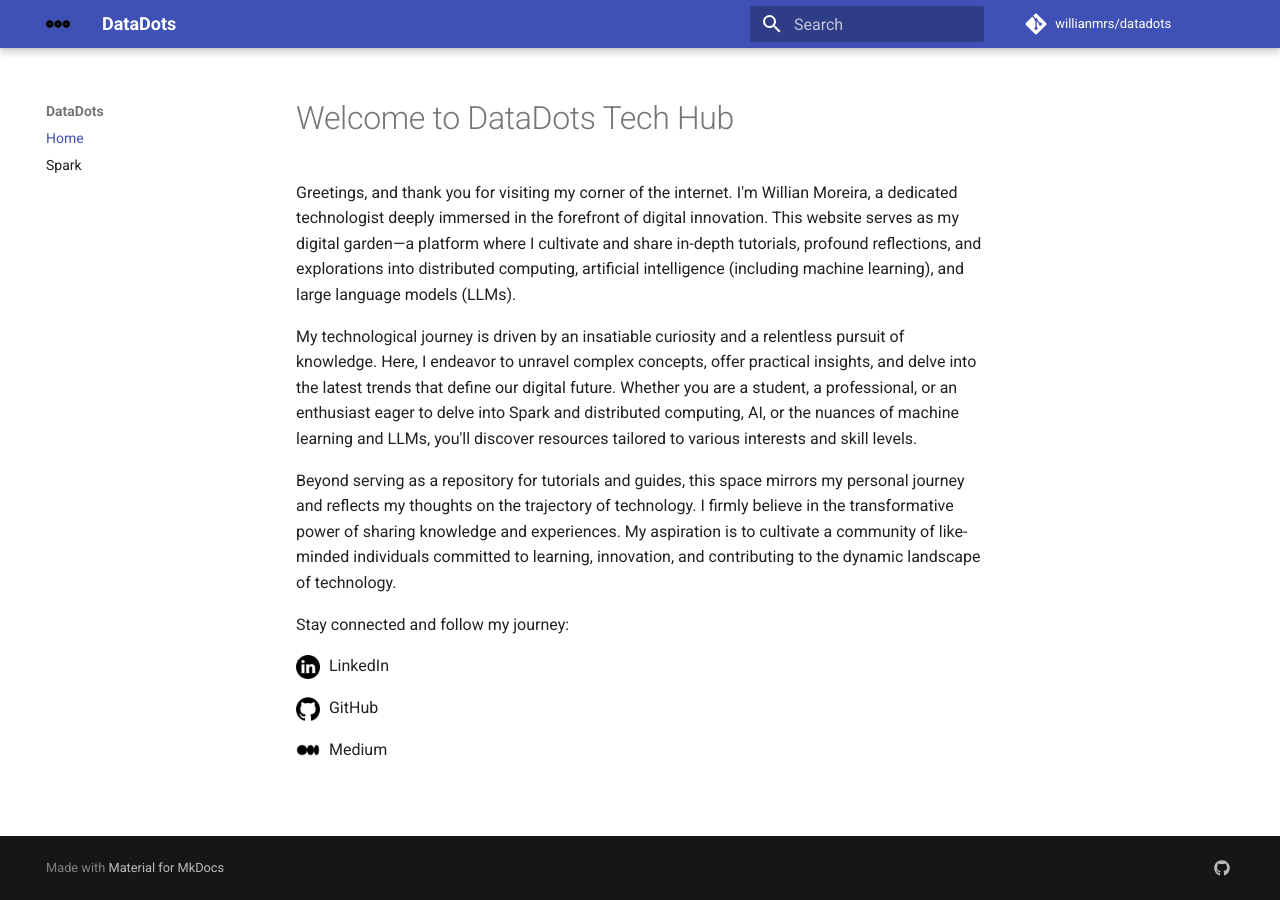
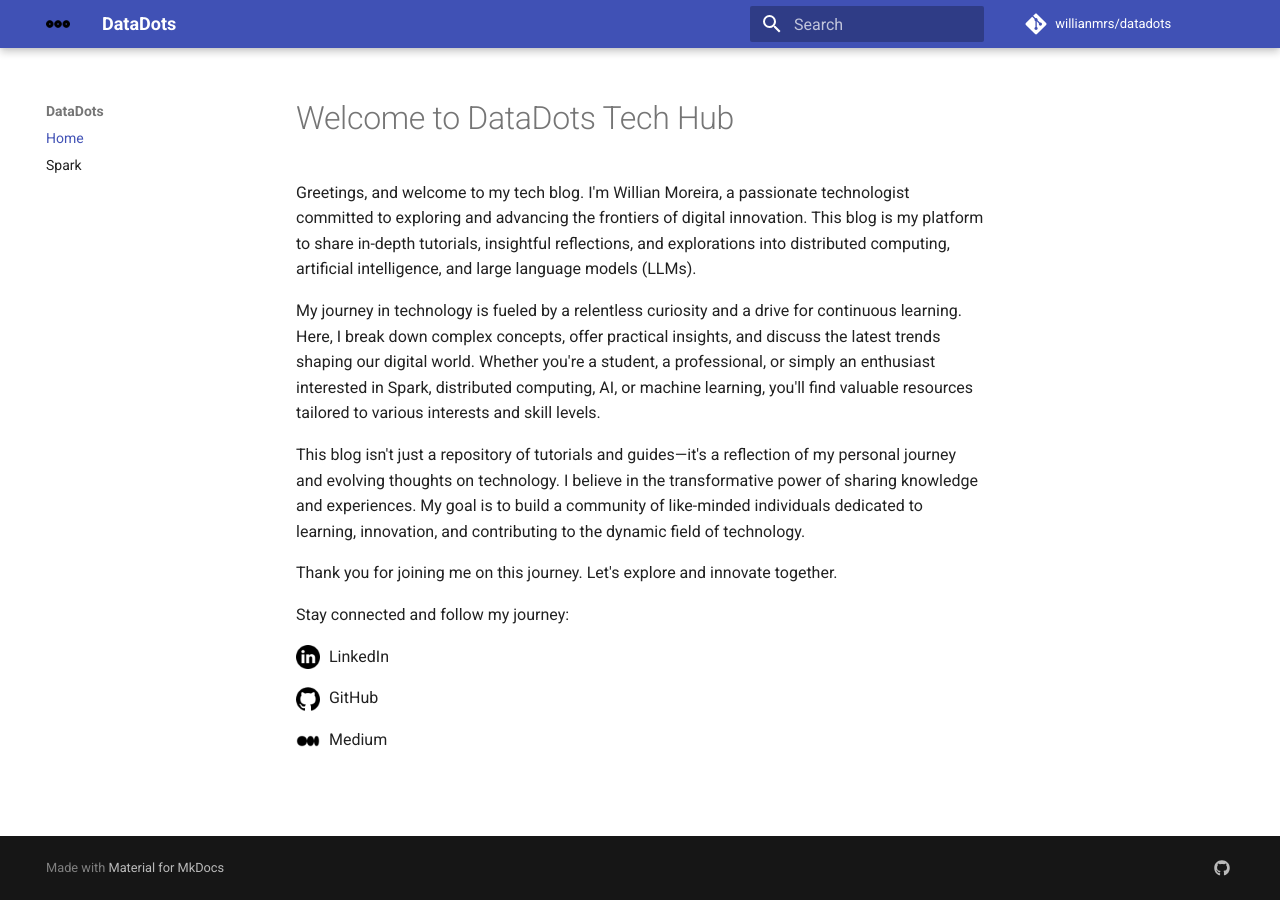
Before and after one commit to willianmrs/datadots, an MkDocs documentation site: the page built from docs/index.md, in a window 1280 px wide. Built offline with MkDocs 1.6.1 and Material for MkDocs 9.7.7, drawn with Linux system fonts in a browser that asks for light colours; comment, search, counter and statistics services are not loaded.

Commit message:
change index text

```diff
--- a/docs/index.md
+++ b/docs/index.md
@@ -1,10 +1,12 @@
 # Welcome to DataDots Tech Hub
 
-Greetings, and thank you for visiting my corner of the internet. I'm Willian Moreira, a dedicated technologist deeply immersed in the forefront of digital innovation. This website serves as my digital garden—a platform where I cultivate and share in-depth tutorials, profound reflections, and explorations into distributed computing, artificial intelligence (including machine learning), and large language models (LLMs).
+Greetings, and welcome to my tech blog. I'm Willian Moreira, a passionate technologist committed to exploring and advancing the frontiers of digital innovation. This blog is my platform to share in-depth tutorials, insightful reflections, and explorations into distributed computing, artificial intelligence, and large language models (LLMs).
 
-My technological journey is driven by an insatiable curiosity and a relentless pursuit of knowledge. Here, I endeavor to unravel complex concepts, offer practical insights, and delve into the latest trends that define our digital future. Whether you are a student, a professional, or an enthusiast eager to delve into Spark and distributed computing, AI, or the nuances of machine learning and LLMs, you'll discover resources tailored to various interests and skill levels.
+My journey in technology is fueled by a relentless curiosity and a drive for continuous learning. Here, I break down complex concepts, offer practical insights, and discuss the latest trends shaping our digital world. Whether you're a student, a professional, or simply an enthusiast interested in Spark, distributed computing, AI, or machine learning, you'll find valuable resources tailored to various interests and skill levels.
 
-Beyond serving as a repository for tutorials and guides, this space mirrors my personal journey and reflects my thoughts on the trajectory of technology. I firmly believe in the transformative power of sharing knowledge and experiences. My aspiration is to cultivate a community of like-minded individuals committed to learning, innovation, and contributing to the dynamic landscape of technology.
+This blog isn't just a repository of tutorials and guides—it's a reflection of my personal journey and evolving thoughts on technology. I believe in the transformative power of sharing knowledge and experiences. My goal is to build a community of like-minded individuals dedicated to learning, innovation, and contributing to the dynamic field of technology.
+
+Thank you for joining me on this journey. Let's explore and innovate together.
 
 
 
```
